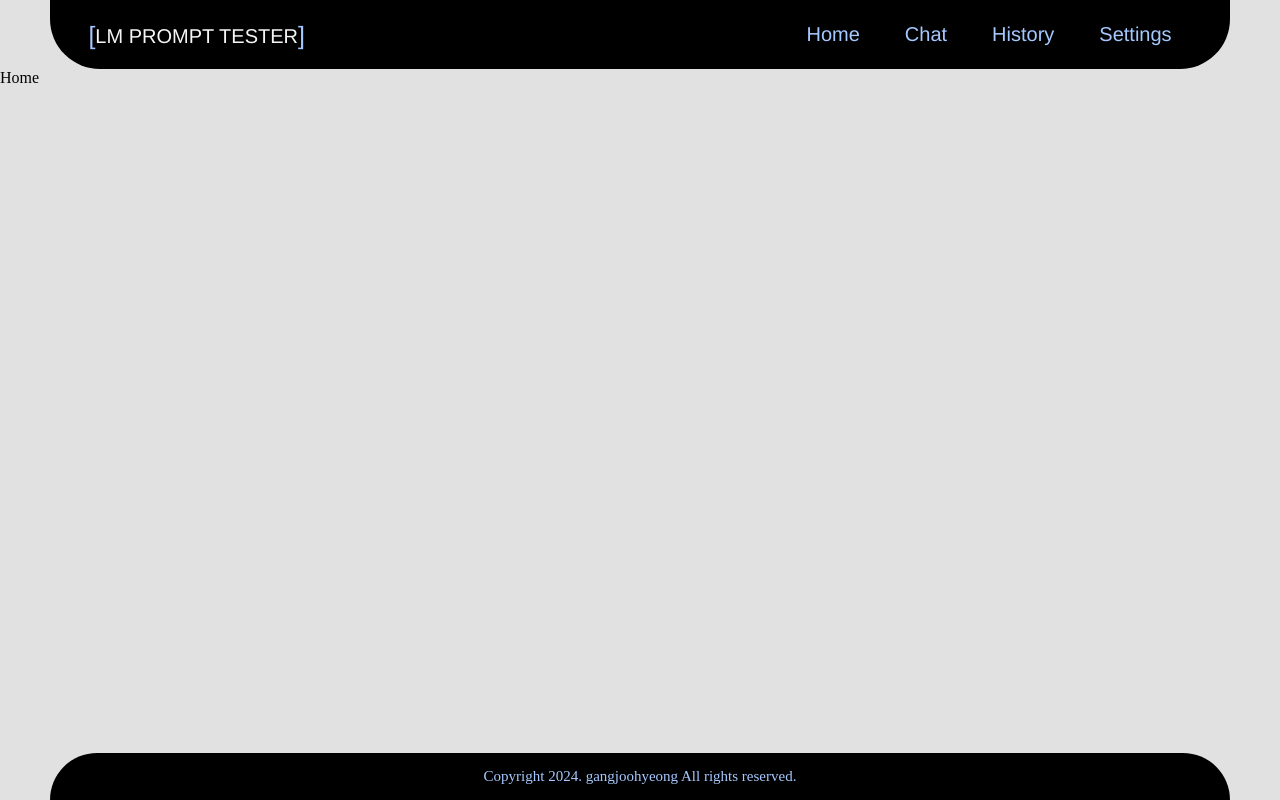
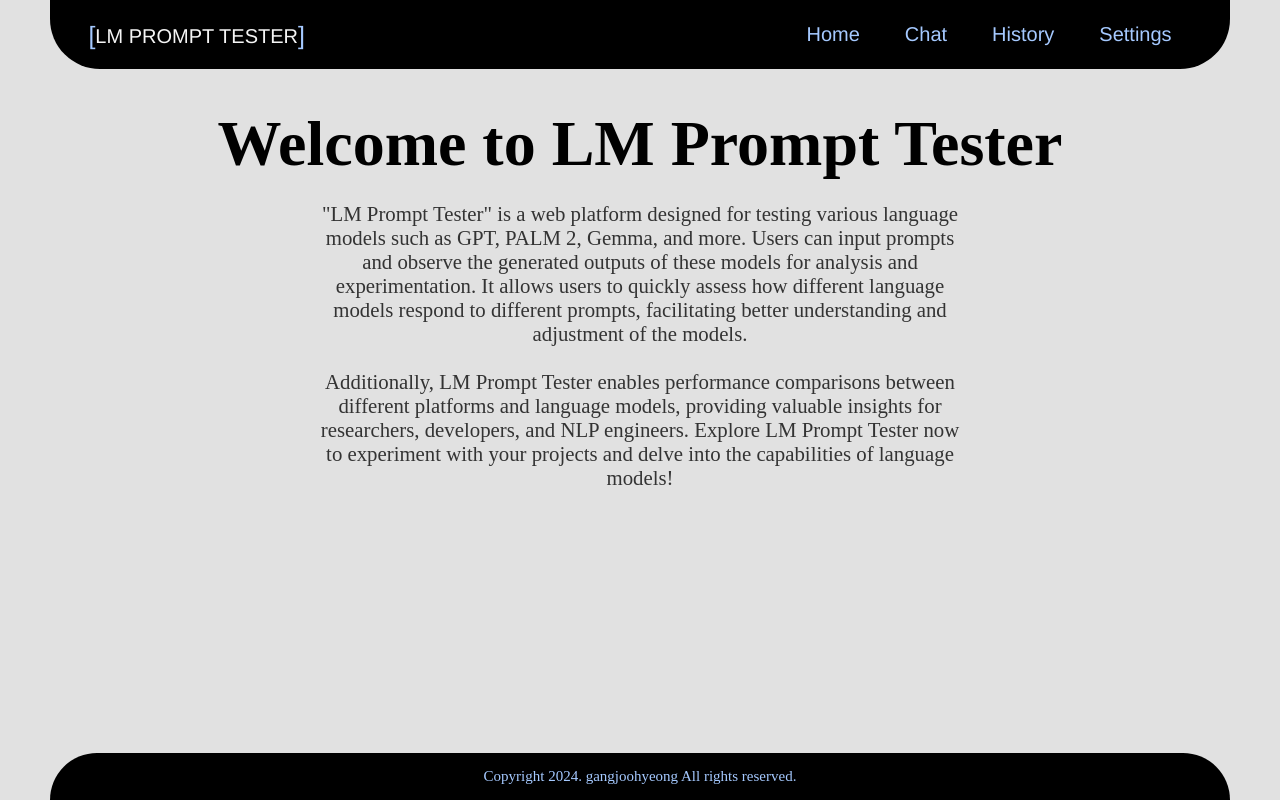
Before and after one commit to gangjoohyeong/lm-prompt-tester, a React (Vite) app in the folder lm-prompt-tester/: page / in a window 1280 px wide. Built offline with nearby package versions, Linux system fonts and the light colour scheme.

Commit message:
react: 소개 페이지 구현

```diff
--- /dev/null
+++ b/lm-prompt-tester/src/pages/Home.module.css
@@ -0,0 +1,40 @@
+.introContainer {
+  display: flex;
+  flex-direction: column;
+  align-items: center;
+  justify-content: center;
+  height: 60vh;
+  margin-bottom: 20vh;
+  text-align: center;
+  overflow: hidden;
+}
+
+.title {
+  font-size: 4rem;
+  margin: 0;
+  opacity: 0;
+  transform: translateY(-20px);
+  animation: slideIn 0.8s forwards;
+  animation-delay: 0.5s;
+}
+
+.description {
+  font-size: 1.3rem;
+  width: 50%;
+  opacity: 0;
+  transform: translateY(20px);
+  animation: slideIn 0.8s forwards;
+  animation-delay: 1s;
+  color: #333;
+}
+
+@keyframes slideIn {
+  from {
+    opacity: 0;
+    transform: translateY(20px);
+  }
+  to {
+    opacity: 1;
+    transform: translateY(0);
+  }
+}
--- a/lm-prompt-tester/src/pages/Home.tsx
+++ b/lm-prompt-tester/src/pages/Home.tsx
@@ -1,5 +1,26 @@
+import styles from "./Home.module.css";
+
 const Home = (): JSX.Element => {
-  return <div>Home</div>;
+  return (
+    <div className={styles.introContainer}>
+      <h1 className={styles.title}>Welcome to LM Prompt Tester</h1>
+      <p className={styles.description}>
+        "LM Prompt Tester" is a web platform designed for testing various
+        language models such as GPT, PALM 2, Gemma, and more. Users can input
+        prompts and observe the generated outputs of these models for analysis
+        and experimentation. It allows users to quickly assess how different
+        language models respond to different prompts, facilitating better
+        understanding and adjustment of the models.
+        <br />
+        <br />
+        Additionally, LM Prompt Tester enables performance comparisons between
+        different platforms and language models, providing valuable insights for
+        researchers, developers, and NLP engineers. Explore LM Prompt Tester now
+        to experiment with your projects and delve into the capabilities of
+        language models!
+      </p>
+    </div>
+  );
 };
 
 export default Home;
```
